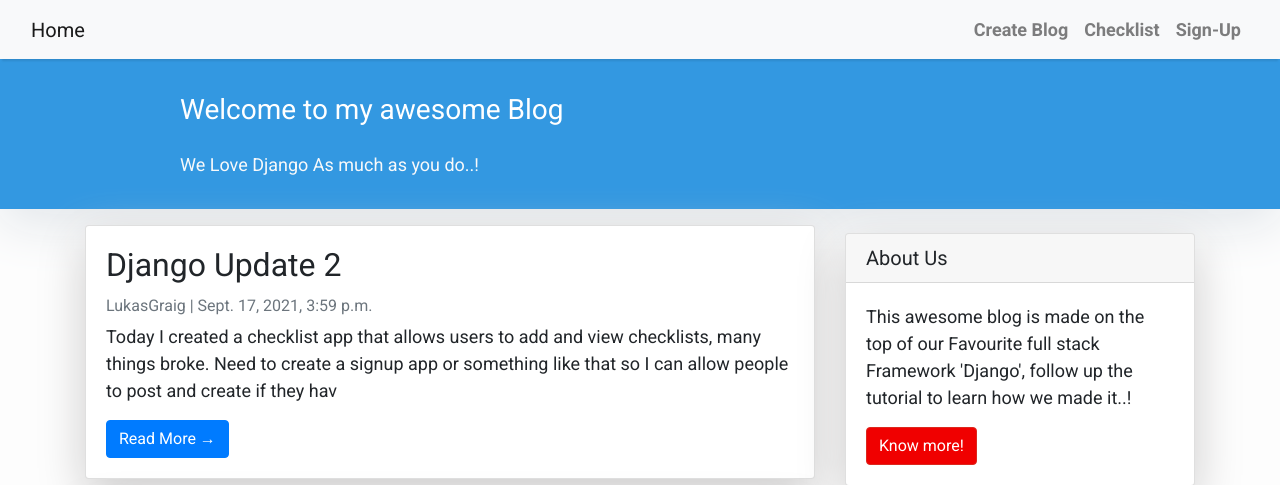
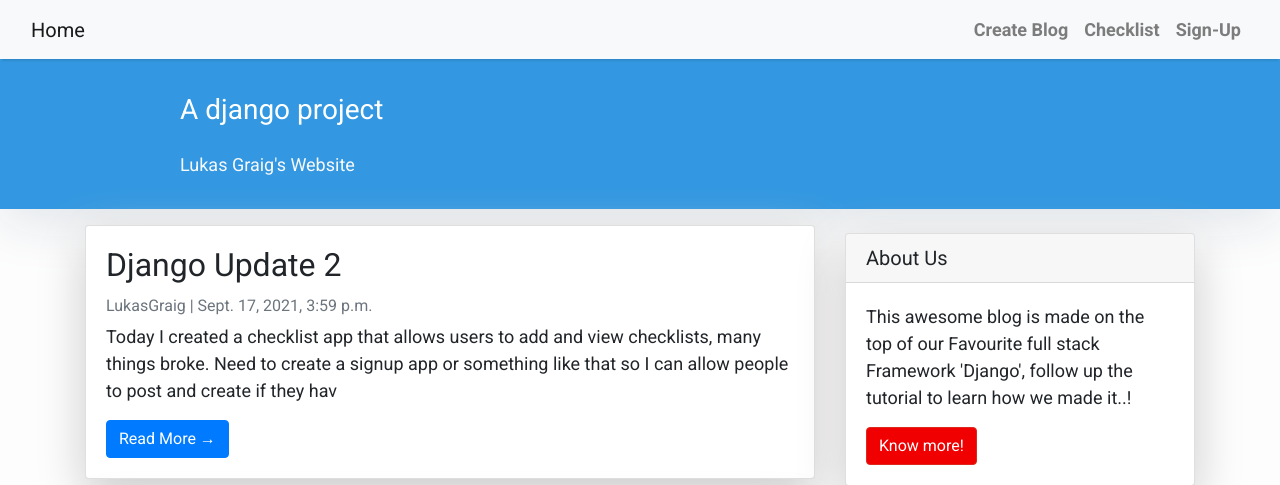
Before and after one commit to lukasgraig/Django, a Django app: page /blog/ in a window 1280 px wide. Shown: the top 485 px of the page. Run offline with Django 3.2, Linux system fonts and the light colour scheme; data comes from the database, SQL or seed files in the repository; some libraries are stand-ins or nearby versions.

Commit message:
updated header

```diff
--- a/blogs/templates/blogs/index.html
+++ b/blogs/templates/blogs/index.html
@@ -22,8 +22,8 @@
         <div class="row">
             <div class=" col-md-8 col-md-10 mx-auto">
                 <div class="site-heading">
-                    <h3 class=" site-heading my-4 mt-3 text-white"> Welcome to my awesome Blog </h3>
-                    <p class="text-light">We Love Django As much as you do..! &nbsp
+                    <h3 class=" site-heading my-4 mt-3 text-white"> A django project </h3>
+                    <p class="text-light">Lukas Graig's Website &nbsp
                     </p>
                 </div>
             </div>
```
